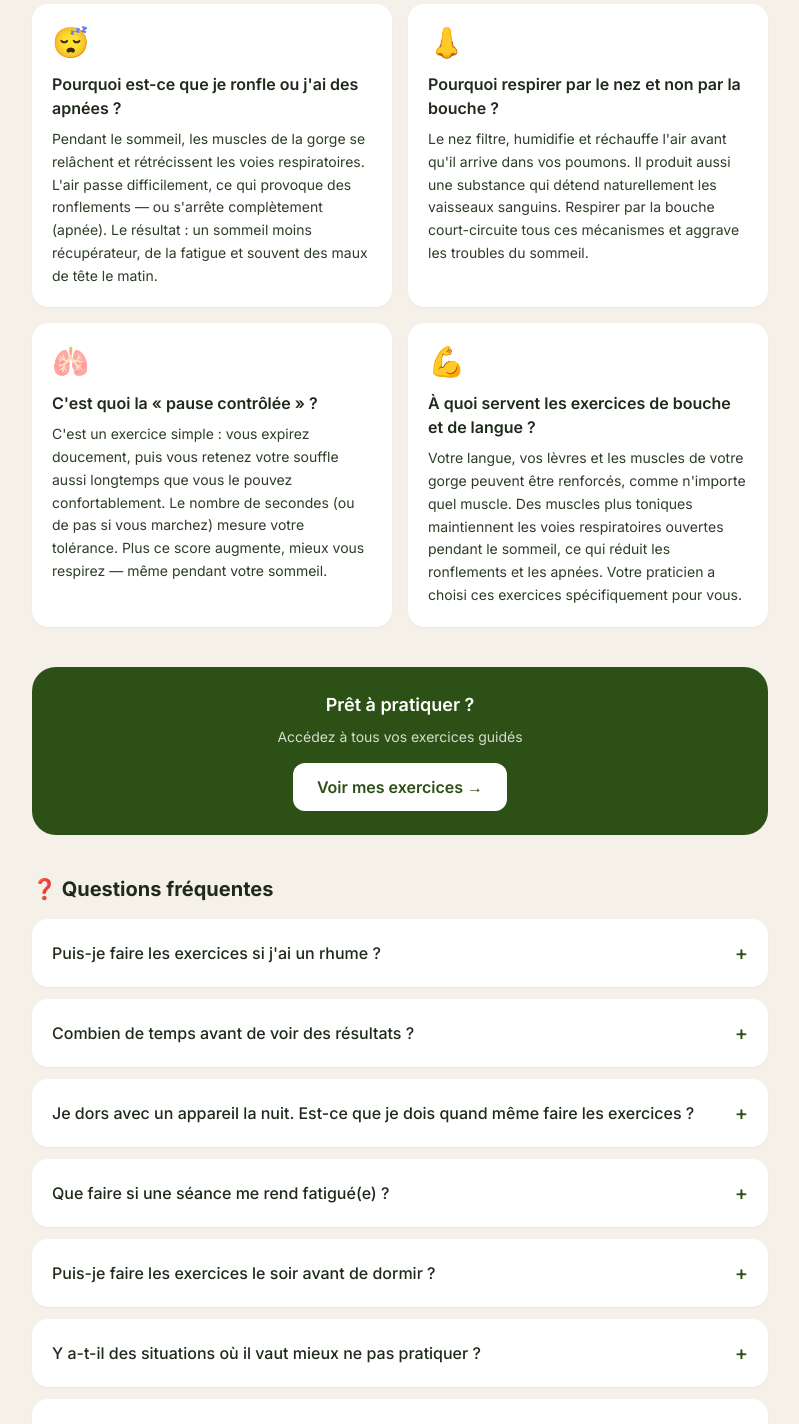
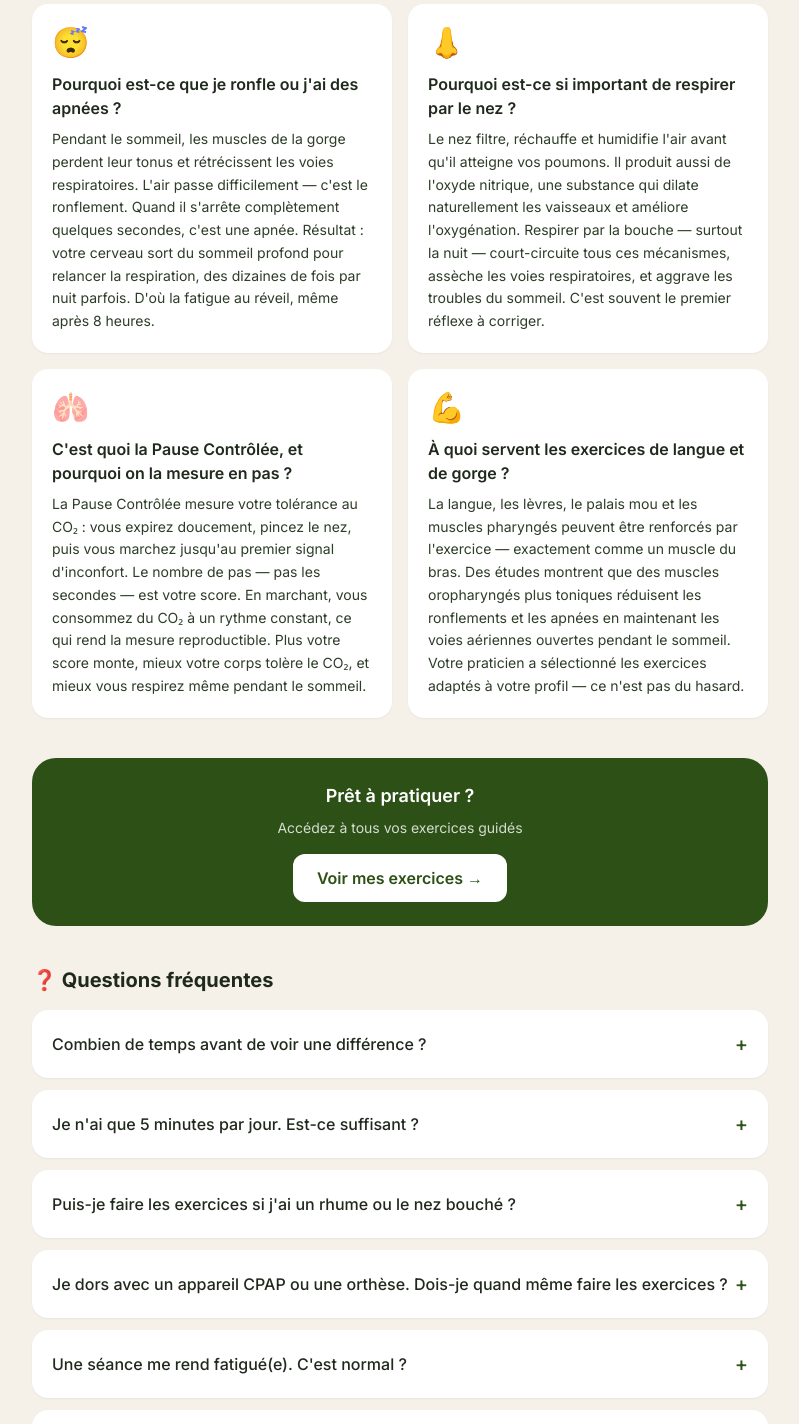
Before and after one commit to clpo518/respirfacile-next, a Next.js app: page /ressources in a window 1280 px wide. Shown: the part 220-1644 px from the top of the page, without its empty margins (240-1039 px from the left). Built offline with nearby package versions, Linux system fonts and the light colour scheme; a web font is replaced by a local one.

Commit message:
content: refonte complète FAQ — landing, ressources patient, pricing ortho

```diff
--- a/app/pricing/page.tsx
+++ b/app/pricing/page.tsx
@@ -255,65 +255,44 @@ export default async function PricingPage({ searchParams }: PricingPageProps) {
             </h2>
 
             <div className="space-y-4">
-              {/* FAQ Item 1 */}
-              <details className="group bg-beige-100 rounded-2xl border border-beige-300 overflow-hidden cursor-pointer">
-                <summary className="flex items-center justify-between p-5 font-medium text-forest-800 hover:bg-beige-200/50 transition-colors">
-                  Mes patients doivent-ils payer ?
-                  <svg className="w-5 h-5 text-forest-500 group-open:rotate-180 transition-transform" fill="none" viewBox="0 0 24 24" stroke="currentColor" strokeWidth="2">
-                    <path strokeLinecap="round" strokeLinejoin="round" d="M19 14l-7 7m0 0l-7-7m7 7V3" />
-                  </svg>
-                </summary>
-                <div className="px-5 pb-5 text-sm text-forest-600 border-t border-beige-300 pt-5">
-                  <p>
-                    <strong>Non. Jamais.</strong> Vos patients accèdent complètement gratuitement via votre code Pro. Vous seul payez l'abonnement mensuel pour le cabinet. Vos patients n'entrent pas de carte bancaire.
-                  </p>
-                </div>
-              </details>
-
-              {/* FAQ Item 2 */}
-              <details className="group bg-beige-100 rounded-2xl border border-beige-300 overflow-hidden cursor-pointer">
-                <summary className="flex items-center justify-between p-5 font-medium text-forest-800 hover:bg-beige-200/50 transition-colors">
-                  Que se passe-t-il si j'arrête mon abonnement ?
-                  <svg className="w-5 h-5 text-forest-500 group-open:rotate-180 transition-transform" fill="none" viewBox="0 0 24 24" stroke="currentColor" strokeWidth="2">
-                    <path strokeLinecap="round" strokeLinejoin="round" d="M19 14l-7 7m0 0l-7-7m7 7V3" />
-                  </svg>
-                </summary>
-                <div className="px-5 pb-5 text-sm text-forest-600 border-t border-beige-300 pt-5">
-                  <p>
-                    Vous pouvez annuler à tout moment, sans pénalité. Vos données restent accessibles pendant 60 jours après résiliation. Aucun engagement minimum.
-                  </p>
-                </div>
-              </details>
-
-              {/* FAQ Item 3 */}
-              <details className="group bg-beige-100 rounded-2xl border border-beige-300 overflow-hidden cursor-pointer">
-                <summary className="flex items-center justify-between p-5 font-medium text-forest-800 hover:bg-beige-200/50 transition-colors">
-                  Puis-je tester avant de payer ?
-                  <svg className="w-5 h-5 text-forest-500 group-open:rotate-180 transition-transform" fill="none" viewBox="0 0 24 24" stroke="currentColor" strokeWidth="2">
-                    <path strokeLinecap="round" strokeLinejoin="round" d="M19 14l-7 7m0 0l-7-7m7 7V3" />
-                  </svg>
-                </summary>
-                <div className="px-5 pb-5 text-sm text-forest-600 border-t border-beige-300 pt-5">
-                  <p>
-                    <strong>Oui, complètement.</strong> 30 jours gratuits complets, sans carte bancaire. Vous entrez votre carte bancaire seulement si vous continuez au-delà. Vous pouvez tester tous les plans.
-                  </p>
-                </div>
-              </details>
-
-              {/* FAQ Item 4 */}
-              <details className="group bg-beige-100 rounded-2xl border border-beige-300 overflow-hidden cursor-pointer">
-                <summary className="flex items-center justify-between p-5 font-medium text-forest-800 hover:bg-beige-200/50 transition-colors">
-                  Y a-t-il un engagement minimum ?
-                  <svg className="w-5 h-5 text-forest-500 group-open:rotate-180 transition-transform" fill="none" viewBox="0 0 24 24" stroke="currentColor" strokeWidth="2">
-                    <path strokeLinecap="round" strokeLinejoin="round" d="M19 14l-7 7m0 0l-7-7m7 7V3" />
-                  </svg>
-                </summary>
-                <div className="px-5 pb-5 text-sm text-forest-600 border-t border-beige-300 pt-5">
-                  <p>
-                    Non. Mensuel, sans engagement. Vous pouvez arrêter ou changer de plan n'importe quand, à la fin du mois.
-                  </p>
-                </div>
-              </details>
+              {[
+                {
+                  q: "Mes patients doivent-ils payer ou télécharger quelque chose ?",
+                  a: "Non et non. L'accès est entièrement gratuit pour eux — pas de carte bancaire, pas d'application à installer. Vous leur transmettez votre code Pro (email, SMS, ou à la consultation), ils s'inscrivent en 2 minutes depuis leur navigateur et peuvent commencer leurs exercices dans la foulée.",
+                },
+                {
+                  q: "Puis-je tester avant de m'engager ?",
+                  a: "Oui. 30 jours gratuits complets, sans carte bancaire à l'inscription. Vous créez votre espace, invitez vos premiers patients, prescrivez des programmes et voyez les résultats — avant de décider. La carte bancaire n'est demandée qu'à la fin du trial, si vous continuez.",
+                },
+                {
+                  q: "Combien de temps faut-il pour mettre en place Respirfacile avec un patient ?",
+                  a: "Moins de 5 minutes pour la mise en place : vous copiez votre code Pro, le transmettez au patient, il s'inscrit et vous le retrouvez dans votre tableau de bord. Prescrire un programme prend 2 minutes supplémentaires. Après ça, l'application fait le travail entre les séances.",
+                },
+                {
+                  q: "Est-ce compatible avec les appareils CPAP et les orthèses ?",
+                  a: "Oui. Respirfacile n'est pas concurrent de ces traitements — il les complète. La rééducation myofonctionnelle améliore le tonus des muscles oropharyngés, ce qui renforce l'efficacité des appareils existants. Plusieurs études montrent une réduction de l'IAH significative lorsque les deux approches sont combinées.",
+                },
+                {
+                  q: "Y a-t-il un engagement de durée ?",
+                  a: "Non. Mensuel, sans engagement minimum. Vous changez de plan ou annulez à la fin du mois courant, sans pénalité. Si vous annulez, les données de vos patients restent accessibles 60 jours — le temps de les exporter ou de les transférer si besoin.",
+                },
+                {
+                  q: "Mes données et celles de mes patients sont-elles protégées ?",
+                  a: "Oui. Hébergement en Europe, chiffrement en transit et au repos, accès strictement limité praticien/patient, conformité RGPD complète. Vos données ne sont jamais partagées avec des tiers ni utilisées à des fins commerciales. En cas d'audit, nous pouvons fournir notre documentation de conformité.",
+                },
+              ].map(({ q, a }) => (
+                <details key={q} className="group bg-beige-100 rounded-2xl border border-beige-300 overflow-hidden cursor-pointer">
+                  <summary className="flex items-center justify-between p-5 font-medium text-forest-800 hover:bg-beige-200/50 transition-colors list-none">
+                    {q}
+                    <svg className="w-5 h-5 text-forest-500 group-open:rotate-180 transition-transform flex-shrink-0 ml-3" fill="none" viewBox="0 0 24 24" stroke="currentColor" strokeWidth="2">
+                      <path strokeLinecap="round" strokeLinejoin="round" d="M19 9l-7 7-7-7" />
+                    </svg>
+                  </summary>
+                  <div className="px-5 pb-5 text-sm text-forest-600 border-t border-beige-300 pt-4 leading-relaxed">
+                    {a}
+                  </div>
+                </details>
+              ))}
             </div>
           </div>
         </section>
--- a/app/ressources/page.tsx
+++ b/app/ressources/page.tsx
@@ -9,36 +9,40 @@ export const metadata: Metadata = {
 
 const faqs = [
   {
-    q: "Puis-je faire les exercices si j'ai un rhume ?",
-    a: "Oui, mais allez-y doucement. Si vous êtes très congestionné, évitez les exercices de rétention de souffle. La respiration rythmée et les exercices de bouche restent tout à fait adaptés.",
+    q: "Combien de temps avant de voir une différence ?",
+    a: "La plupart des patients remarquent une amélioration du sommeil et une réduction du ronflement après 2 à 4 semaines de pratique quotidienne. Le score de Pause Contrôlée, lui, progresse souvent dès la première semaine — c'est votre premier indicateur concret.",
   },
   {
-    q: "Combien de temps avant de voir des résultats ?",
-    a: "La plupart des personnes remarquent une amélioration du sommeil et une réduction du ronflement après 2 à 4 semaines de pratique régulière. La régularité est la clé — même 10 minutes par jour font une vraie différence.",
+    q: "Je n'ai que 5 minutes par jour. Est-ce suffisant ?",
+    a: "Oui. 5 minutes chaque jour valent bien mieux qu'une heure le week-end. Commencez par un seul exercice (la cohérence cardiaque ou la Pause Contrôlée), faites-le bien, et ajoutez-en un deuxième quand ça devient automatique. La régularité prime toujours sur la durée.",
   },
   {
-    q: "Je dors avec un appareil la nuit. Est-ce que je dois quand même faire les exercices ?",
-    a: "Oui, et c'est même très recommandé ! Les exercices renforcent les muscles de votre gorge et de votre bouche, ce qui améliore l'efficacité de votre appareil sur le long terme. Les deux se complètent.",
+    q: "Puis-je faire les exercices si j'ai un rhume ou le nez bouché ?",
+    a: "Oui, mais adaptez. Si vous êtes très congestionné, évitez les exercices de rétention de souffle — ils peuvent être inconfortables. La cohérence cardiaque (respiration rythmée) et les exercices de bouche et de langue restent tout à fait adaptés.",
   },
   {
-    q: "Que faire si une séance me rend fatigué(e) ?",
-    a: "C'est tout à fait normal les premiers jours — vos muscles travaillent. Réduisez la durée à 5-10 minutes et augmentez progressivement. Si la fatigue persiste, signalez-le à votre praticien.",
+    q: "Je dors avec un appareil CPAP ou une orthèse. Dois-je quand même faire les exercices ?",
+    a: "Oui, et c'est particulièrement recommandé dans votre cas. Les exercices renforcent les muscles des voies aériennes supérieures — langue, gorge, lèvres — ce qui améliore l'efficacité de votre appareil sur le long terme et peut permettre d'en réduire la pression progressivement. Votre praticien suit cette évolution.",
   },
   {
-    q: "Puis-je faire les exercices le soir avant de dormir ?",
-    a: "Oui, c'est même le meilleur moment ! Les exercices de respiration rythmée et l'exercice de langue sont particulièrement efficaces 30 minutes avant le coucher.",
+    q: "Une séance me rend fatigué(e). C'est normal ?",
+    a: "Oui, surtout les premiers jours. C'est le signe que vos muscles travaillent — comme après une séance de sport pour un muscle peu sollicité. Réduisez à 5-10 minutes et augmentez progressivement. Si la fatigue persiste au-delà d'une semaine, signalez-le à votre praticien : il ajustera votre programme.",
+  },
+  {
+    q: "Quel est le meilleur moment de la journée pour pratiquer ?",
+    a: "Les exercices de langue et de respiration rythmée sont particulièrement efficaces le soir, 30 minutes avant le coucher — ils préparent les voies aériennes et facilitent l'endormissement. La Pause Contrôlée fonctionne mieux le matin ou en dehors des repas. En pratique : le meilleur moment est celui que vous tenez dans la durée.",
+  },
+  {
+    q: "Puis-je pratiquer au travail ou dans les transports ?",
+    a: "Tout à fait. La cohérence cardiaque et les exercices de langue sont invisibles — vous pouvez les faire assis à votre bureau, dans le train ou en salle d'attente. Personne ne remarque rien. Seule la Pause Contrôlée (qui implique de marcher en apnée) nécessite un peu d'espace.",
   },
   {
     q: "Y a-t-il des situations où il vaut mieux ne pas pratiquer ?",
-    a: "Si vous avez de l'asthme sévère, des problèmes cardiaques, ou si vous êtes enceinte, parlez-en d'abord à votre médecin ou à votre praticien avant de commencer. En cas de doute, demandez conseil.",
+    a: "Si vous avez de l'asthme sévère non contrôlé, des troubles cardiaques, ou si vous êtes enceinte, parlez-en d'abord à votre médecin avant de commencer les exercices de rétention de souffle. Les exercices de langue et de respiration rythmée restent généralement sans contre-indication. En cas de doute, demandez directement à votre praticien.",
   },
   {
-    q: "Puis-je faire les exercices au travail ou dans les transports ?",
-    a: "Tout à fait ! La respiration rythmée et l'exercice de langue sont invisibles — vous pouvez les pratiquer assis à votre bureau ou dans les transports sans que personne ne s'en aperçoive.",
-  },
-  {
-    q: "Je n'ai que 5 minutes par jour. Est-ce suffisant ?",
-    a: "5 minutes chaque jour vaut bien mieux qu'une heure le week-end. Commencez par la respiration rythmée (5 min) et ajoutez progressivement d'autres exercices. La régularité prime toujours sur la durée.",
+    q: "Mon score de Pause Contrôlée varie d'un jour à l'autre. Est-ce que ça signifie que je régresse ?",
+    a: "Non. La variation quotidienne est normale — le stress, la fatigue, un repas récent ou une légère maladie influencent le score. Ce qui compte, c'est la tendance sur 1 à 2 semaines. C'est pour ça que le graphique de progression affiche la courbe sur 30 jours, pas la valeur du jour.",
   },
 ];
 
@@ -46,22 +50,22 @@ const explainers = [
   {
     icon: "😴",
     title: "Pourquoi est-ce que je ronfle ou j'ai des apnées ?",
-    content: "Pendant le sommeil, les muscles de la gorge se relâchent et rétrécissent les voies respiratoires. L'air passe difficilement, ce qui provoque des ronflements — ou s'arrête complètement (apnée). Le résultat : un sommeil moins récupérateur, de la fatigue et souvent des maux de tête le matin.",
+    content: "Pendant le sommeil, les muscles de la gorge perdent leur tonus et rétrécissent les voies respiratoires. L'air passe difficilement — c'est le ronflement. Quand il s'arrête complètement quelques secondes, c'est une apnée. Résultat : votre cerveau sort du sommeil profond pour relancer la respiration, des dizaines de fois par nuit parfois. D'où la fatigue au réveil, même après 8 heures.",
   },
   {
     icon: "👃",
-    title: "Pourquoi respirer par le nez et non par la bouche ?",
-    content: "Le nez filtre, humidifie et réchauffe l'air avant qu'il arrive dans vos poumons. Il produit aussi une substance qui détend naturellement les vaisseaux sanguins. Respirer par la bouche court-circuite tous ces mécanismes et aggrave les troubles du sommeil.",
+    title: "Pourquoi est-ce si important de respirer par le nez ?",
+    content: "Le nez filtre, réchauffe et humidifie l'air avant qu'il atteigne vos poumons. Il produit aussi de l'oxyde nitrique, une substance qui dilate naturellement les vaisseaux et améliore l'oxygénation. Respirer par la bouche — surtout la nuit — court-circuite tous ces mécanismes, assèche les voies respiratoires, et aggrave les troubles du sommeil. C'est souvent le premier réflexe à corriger.",
   },
   {
     icon: "🫁",
-    title: "C'est quoi la « pause contrôlée » ?",
-    content: "C'est un exercice simple : vous expirez doucement, puis vous retenez votre souffle aussi longtemps que vous le pouvez confortablement. Le nombre de secondes (ou de pas si vous marchez) mesure votre tolérance. Plus ce score augmente, mieux vous respirez — même pendant votre sommeil.",
+    title: "C'est quoi la Pause Contrôlée, et pourquoi on la mesure en pas ?",
+    content: "La Pause Contrôlée mesure votre tolérance au CO₂ : vous expirez doucement, pincez le nez, puis vous marchez jusqu'au premier signal d'inconfort. Le nombre de pas — pas les secondes — est votre score. En marchant, vous consommez du CO₂ à un rythme constant, ce qui rend la mesure reproductible. Plus votre score monte, mieux votre corps tolère le CO₂, et mieux vous respirez même pendant le sommeil.",
   },
   {
     icon: "💪",
-    title: "À quoi servent les exercices de bouche et de langue ?",
-    content: "Votre langue, vos lèvres et les muscles de votre gorge peuvent être renforcés, comme n'importe quel muscle. Des muscles plus toniques maintiennent les voies respiratoires ouvertes pendant le sommeil, ce qui réduit les ronflements et les apnées. Votre praticien a choisi ces exercices spécifiquement pour vous.",
+    title: "À quoi servent les exercices de langue et de gorge ?",
+    content: "La langue, les lèvres, le palais mou et les muscles pharyngés peuvent être renforcés par l'exercice — exactement comme un muscle du bras. Des études montrent que des muscles oropharyngés plus toniques réduisent les ronflements et les apnées en maintenant les voies aériennes ouvertes pendant le sommeil. Votre praticien a sélectionné les exercices adaptés à votre profil — ce n'est pas du hasard.",
   },
 ];
 
--- a/components/landing/FAQSection.tsx
+++ b/components/landing/FAQSection.tsx
@@ -3,32 +3,36 @@ import { useState } from "react"
 
 const FAQS = [
   {
-    q: "C'est quoi exactement Respirfacile ?",
-    a: "Respirfacile est une application qui vous guide dans des exercices de respiration quotidiens pour réduire les ronflements et les apnées du sommeil. Pensez-y comme un coach respiratoire dans votre poche — vous suivez les instructions, l'application enregistre vos progrès, votre praticien suit votre évolution.",
+    q: "À qui s'adresse Respirfacile ?",
+    a: "Aux patients suivis par un orthophoniste ou un kinésithérapeute pour des troubles respiratoires du sommeil (ronflements, apnées légères à modérées, respiration buccale, SAOS). L'accès se fait via le praticien — c'est lui qui vous donne votre code d'entrée.",
   },
   {
-    q: "Est-ce que ça fonctionne vraiment ?",
-    a: "Oui. Des études cliniques montrent qu'une rééducation régulière de la respiration réduit les apnées du sommeil de 50% en moyenne pour les formes légères à modérées. Respirfacile est conçu pour vous aider à être régulier — c'est la clé des résultats.",
+    q: "Est-ce que ça marche vraiment ?",
+    a: "Oui, à condition d'être régulier. Des études cliniques montrent qu'une rééducation myofonctionnelle réduit les apnées du sommeil de 50 % en moyenne sur les formes légères à modérées. Respirfacile est conçu pour que vous ne décrochiez pas — c'est là que tout se joue.",
   },
   {
-    q: "Combien de temps faut-il y passer chaque jour ?",
-    a: "15 à 20 minutes par jour suffisent. Pas plus. Au-delà, les bénéfices ne s'accumulent pas. L'application vous guide et s'arrête automatiquement au bon moment.",
+    q: "Combien de temps par jour ?",
+    a: "15 minutes suffisent. Ni plus, ni moins. Au-delà, les bénéfices plafonnent et la fatigue musculaire peut s'installer. L'application vous guide, chronomètre et s'arrête au bon moment.",
   },
   {
-    q: "Est-ce que je dois payer quelque chose ?",
-    a: "Non. Si votre orthophoniste ou kinésithérapeute vous donne un code d'accès, vous accédez gratuitement à l'application. C'est votre praticien qui règle l'abonnement.",
+    q: "Je dois payer quelque chose ?",
+    a: "Non. L'accès est entièrement gratuit pour le patient. C'est votre praticien qui souscrit l'abonnement pour son cabinet. Vous n'entrez jamais votre carte bancaire.",
   },
   {
-    q: "Mes données sont-elles confidentielles ?",
-    a: "Oui. Vos données sont hébergées en Europe, chiffrées et accessibles uniquement par vous et votre praticien. Conformité totale avec le RGPD.",
+    q: "Ça remplace mon traitement actuel (CPAP, orthèse) ?",
+    a: "Non — et ce n'est pas l'objectif. Les exercices sont un complément thérapeutique prescrit par votre praticien. Ils renforcent les muscles des voies aériennes supérieures, ce qui améliore l'efficacité des traitements existants sur le long terme.",
   },
   {
-    q: "Je peux arrêter quand je veux ?",
-    a: "Bien sûr. Aucun engagement. Et si votre praticien arrête son abonnement, vos données restent accessibles 60 jours.",
+    q: "Mes données médicales sont-elles protégées ?",
+    a: "Oui. Hébergement en Europe, chiffrement de bout en bout, accès strictement limité à vous et à votre praticien. Conformité RGPD complète. Vos données ne sont jamais vendues ni utilisées à des fins commerciales.",
   },
   {
-    q: "Pour qui est-ce fait ?",
-    a: "Pour toute personne qui ronfle, qui se réveille fatiguée, qui respire par la bouche, ou qui suit un traitement pour les apnées du sommeil. Si un médecin ou spécialiste vous a conseillé des exercices de respiration, Respirfacile est fait pour vous.",
+    q: "Et si mon praticien arrête l'abonnement ?",
+    a: "Vos données restent accessibles pendant 60 jours après la fin de l'abonnement. Aucune donnée n'est supprimée immédiatement — vous avez le temps d'en faire une copie si besoin.",
+  },
+  {
+    q: "Je suis praticien — mes patients doivent télécharger une application ?",
+    a: "Non. Respirfacile est une application web : vos patients y accèdent depuis n'importe quel navigateur, sans installation. Vous générez un code Pro en 30 secondes, vous le transmettez, et ils sont opérationnels dès leur première connexion.",
   },
 ]
 
```
